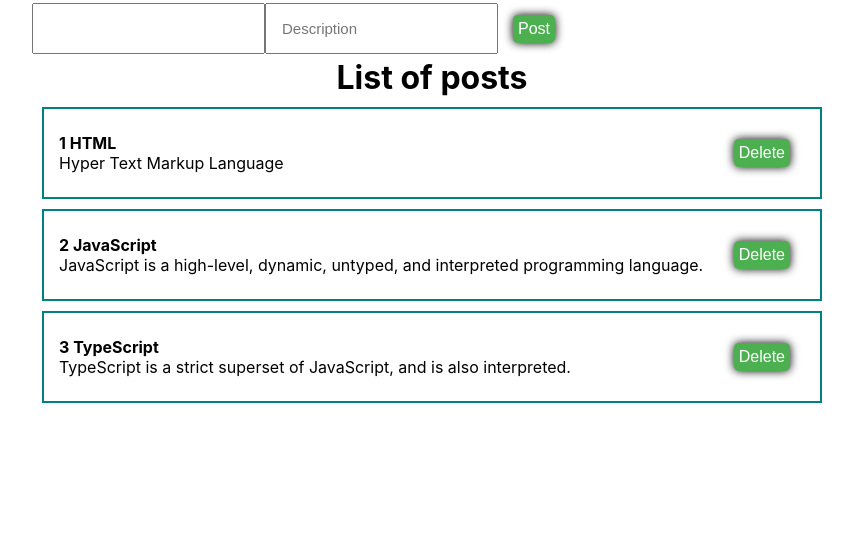
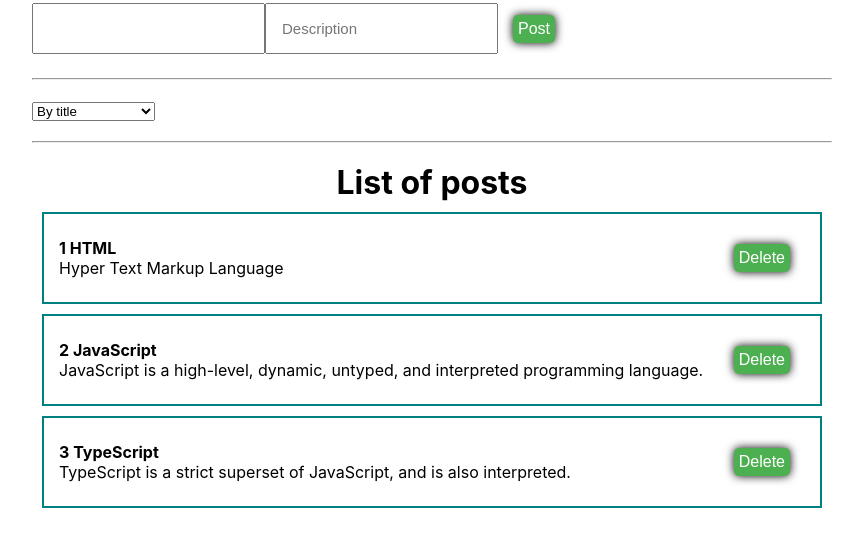
Before and after one commit to 7Prince11/REact-Studing, a React (Create React App) app in the folder 1_studying/: page / in a window 1280 px wide. Shown: the top 546 px of the page, without its empty margins (208-1071 px from the left). Built offline with nearby package versions, Linux system fonts and the light colour scheme.

Commit message:
Last updated 5/17/2022

```diff
--- a/1_studying/src/App.js
+++ b/1_studying/src/App.js
@@ -4,6 +4,7 @@ import PostForm from './comp/PostForm';
 // import ClassCounter from './comp/ClassCounter';
 // import Postiteam from './comp/Postiteam';
 import PostList from './comp/PostList';
+import MySelect from './comp/UI/select/MySelect';
 // import MyButton from './comp/UI/button/MyButton';
 // import MyInput from './comp/UI/input/MyInput';
 // import Counter from './comp/Counter';
@@ -24,9 +25,14 @@ const createPost = (newPost) =>{
 
  const removePost  = (post) => {
       setPosts(posts.filter(p=>p.id !== post.id))
+ }
+ const [selected, setSelected] = useState();
 
+ const sortPosts=(sort)=>{
+  setSelected(sort);
+  setPosts([...posts].sort((a,b)=>a[sort].localeCompare(b[sort])))
+}
 
- }
 
   return (
 
@@ -36,6 +42,24 @@ const createPost = (newPost) =>{
 
 
     <PostForm create={createPost}/>
+      <hr  style={{ margin : '20px 0 20px 0'}}/>
+      <div>
+      <MySelect
+      value={selected}
+      onChange={sortPosts}
+
+
+     defaultValue= 'Select Language'
+     options ={[
+        {value:'title', name:'By title'},
+        {value:'body',name:'By discription'},
+      ]}
+/>
+
+
+      </div>
+      <hr  style={{ margin : '20px 0 20px 0'}}/>
+
     {posts.length
           ? <PostList remove={removePost} posts={posts} title="List of post"/>
         :  <div style={{
--- /dev/null
+++ b/1_studying/src/comp/UI/select/MySelect.jsx
@@ -0,0 +1,26 @@
+import React from 'react';
+
+const MySelect = ({options , defaultValue , value , onChange}) => {
+
+
+    return (
+        <select value={value} onChange={event => onChange(event.target.value)}>
+
+                <option value="" disabled>{defaultValue}</option>
+
+                {
+                options.map(option =>
+                        <option key= {option. value} value={option.value}>
+                            {option.name}
+                        </option>
+                )}
+
+
+        </select>
+    );
+};
+
+
+
+
+export default MySelect;
```
